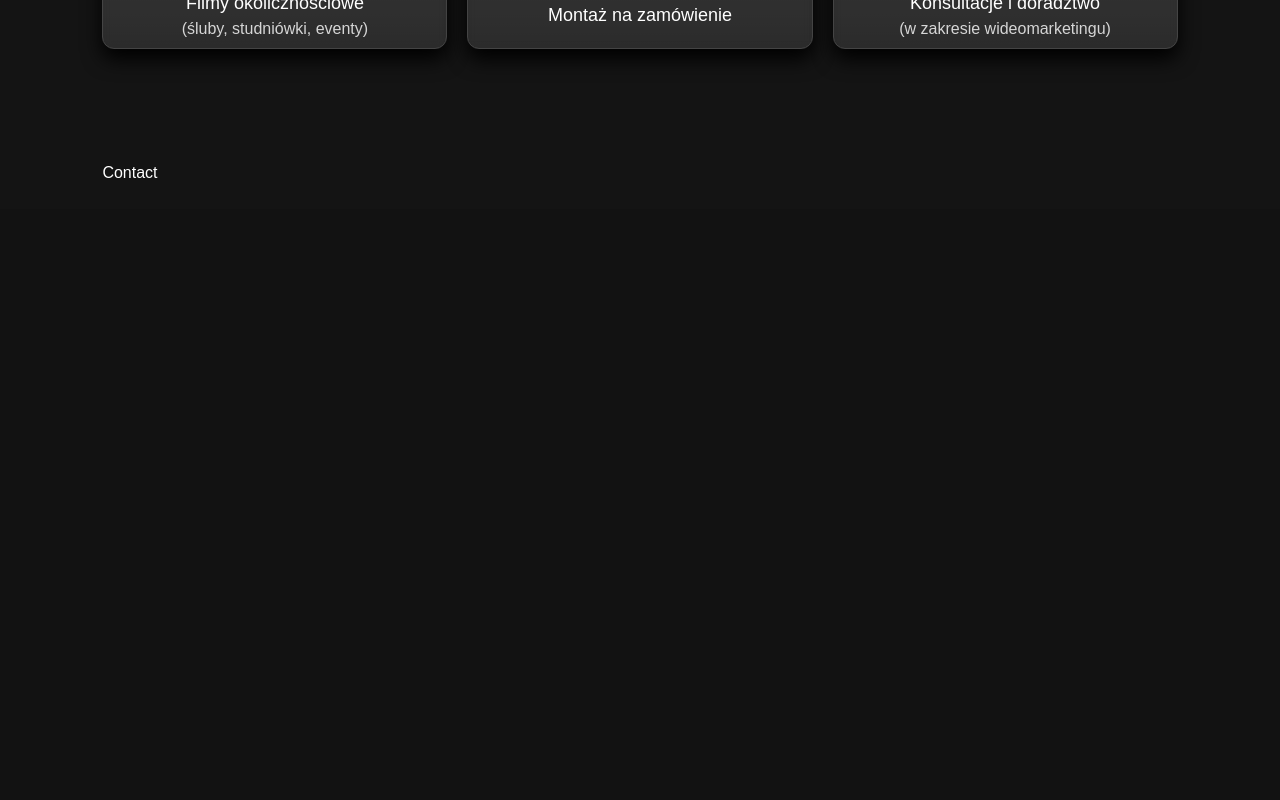
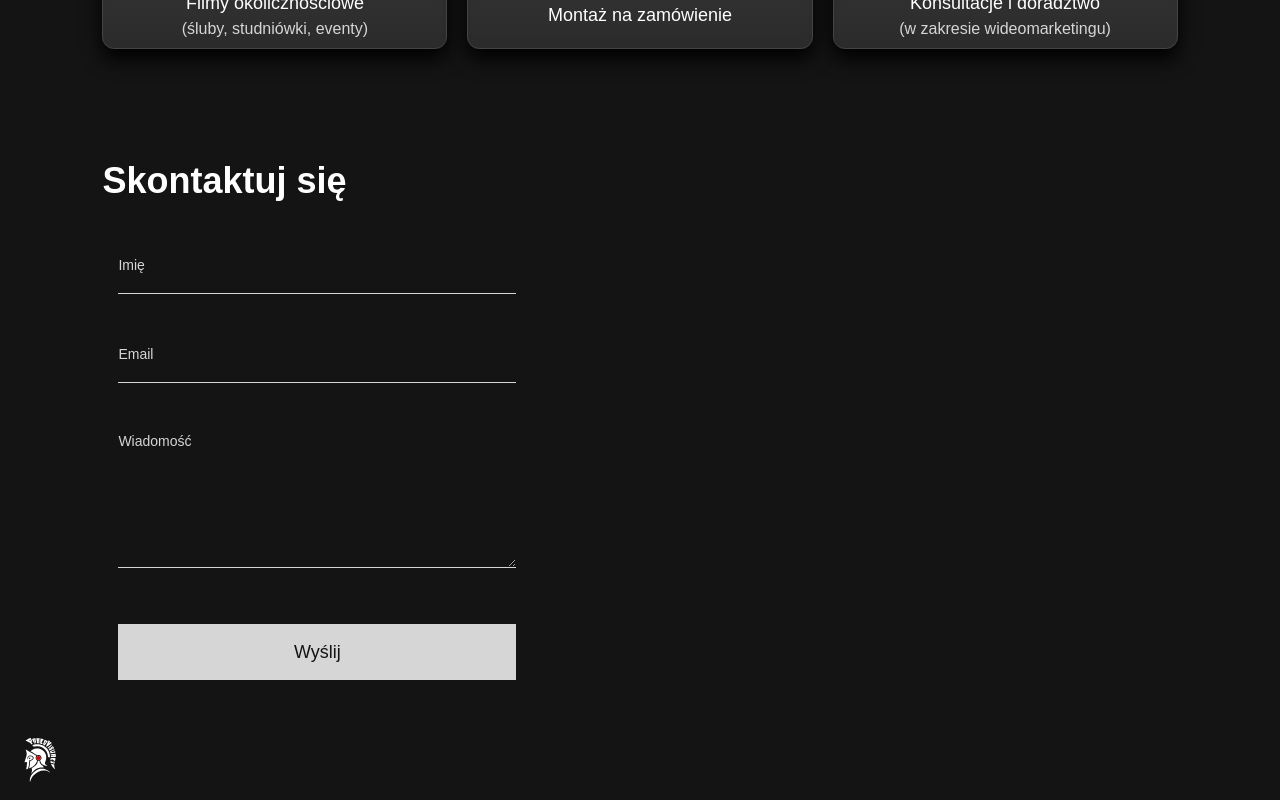
Before and after one commit to Qba02/pablo-visuals-portfolio, a React (Vite) app: page / in a window 1280 px wide. Shown: the part 2685-3485 px from the top of the page. Before the commit the page ends 2894 px from the top, so only its background shows below. Built offline with nearby package versions, Linux system fonts and the light colour scheme.

Commit message:
Contact and footer sections added

```diff
--- a/src/App.jsx
+++ b/src/App.jsx
@@ -7,6 +7,7 @@ import {
   Offer,
   Projects,
   Contact,
+  Footer,
 } from "./components/index.js";
 
 const App = () => {
@@ -24,6 +25,7 @@ const App = () => {
           <Offer />
           <Contact />
         </div>
+        <Footer></Footer>
       </main>
     </BrowserRouter>
   );
--- a/src/components/Contact.jsx
+++ b/src/components/Contact.jsx
@@ -1,7 +1,42 @@
 import React from "react";
+import { responsive } from "../responsive";
 
 const Contact = () => {
-  return <section id="contact" className="section">Contact</section>;
+  return (
+    <section id="contact" className="section">
+      <div>
+        <h3 className={`${responsive.sectionHeading}`}>Skontaktuj się</h3>
+        <form className="flex flex-col w-[40%] p-4 gap-8 justify-around">
+          <input
+            type="text"
+            name="name"
+            placeholder="Imię"
+            className="contact-input"
+          />
+          <input
+            type="email"
+            name="email"
+            placeholder="Email"
+            className="contact-input"
+          />
+          <textarea
+            rows="5"
+            type="text"
+            name="message"
+            placeholder="Wiadomość"
+            className="contact-input"
+          />
+          <button
+            type="submit"
+            className="w-full h-14 bg-light mt-6 text-dark font-medium text-lg"
+          >
+            Wyślij
+          </button>
+        </form>
+        <div className="w-[50%]"></div>
+      </div>
+    </section>
+  );
 };
 
 export default Contact;
--- /dev/null
+++ b/src/components/Footer.jsx
@@ -0,0 +1,20 @@
+import React from "react";
+import { logo } from "../assets";
+
+const Footer = () => {
+  return (
+    <footer id="footer" className="flex flex-column p-4">
+      <div className="">
+        <img
+          src={logo}
+          alt="PabloVisuals logo - spartan helmet"
+          className="cursor-pointer w-12 h-12 object-contain hover:scale-110
+                  hover:-rotate-6 transition-transform duration-500"
+        />
+      </div>
+      <div className=""></div>
+    </footer>
+  );
+};
+
+export default Footer;
--- a/src/index.css
+++ b/src/index.css
@@ -76,4 +76,8 @@
     box-shadow: 0px 10px 20px #000000;
     background: linear-gradient(rgba(255, 255, 255, 0.101), transparent);
   }
+
+  .contact-input{
+    @apply bg-dark placeholder:text-light placeholder:text-sm outline-none border-b-[1px] border-light py-4 pr-4
+  }
 }
```
Also changed, not shown: src/components/Hero.jsx (+0 -10 lines), 1 other file (tests, documents, lock files or other folders).
